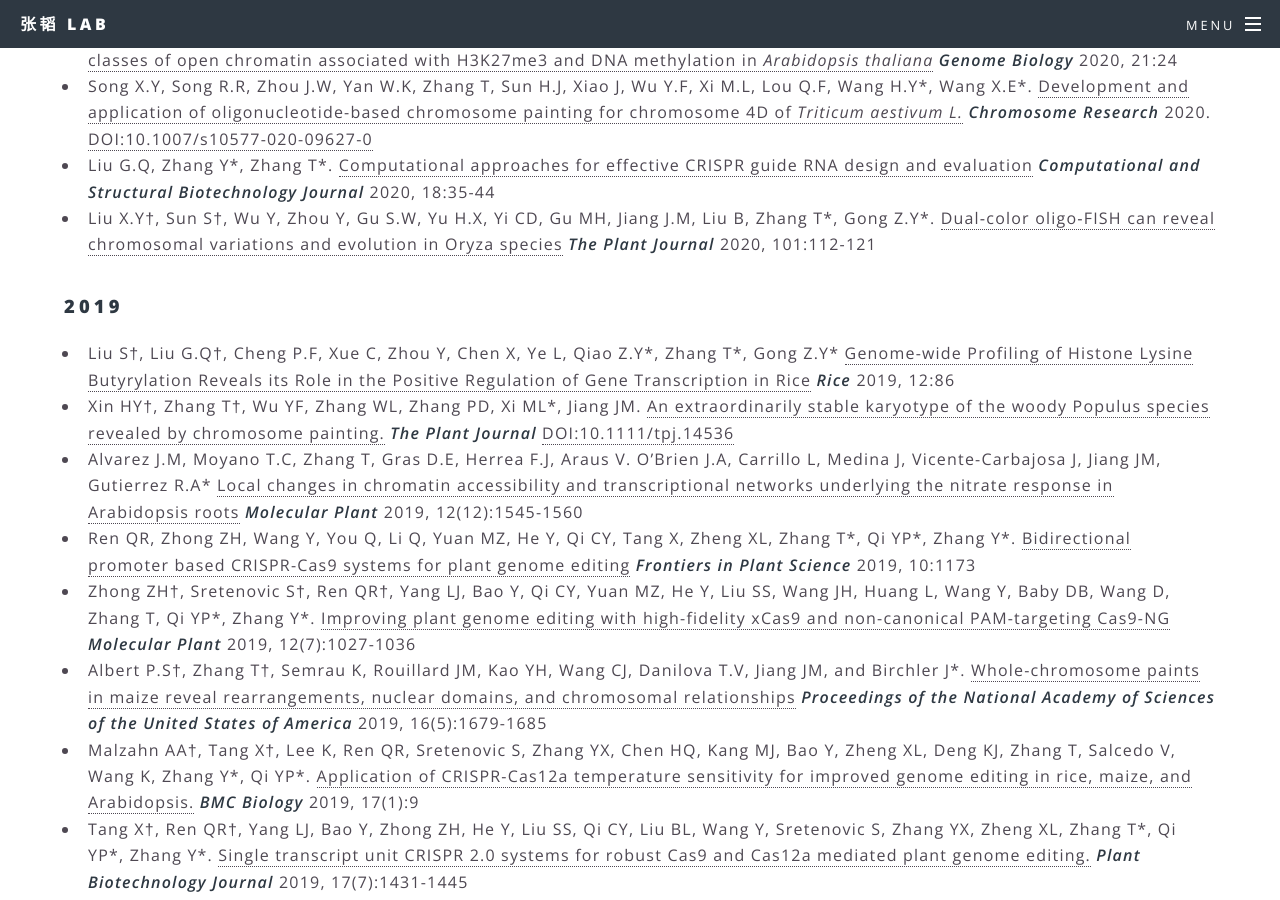
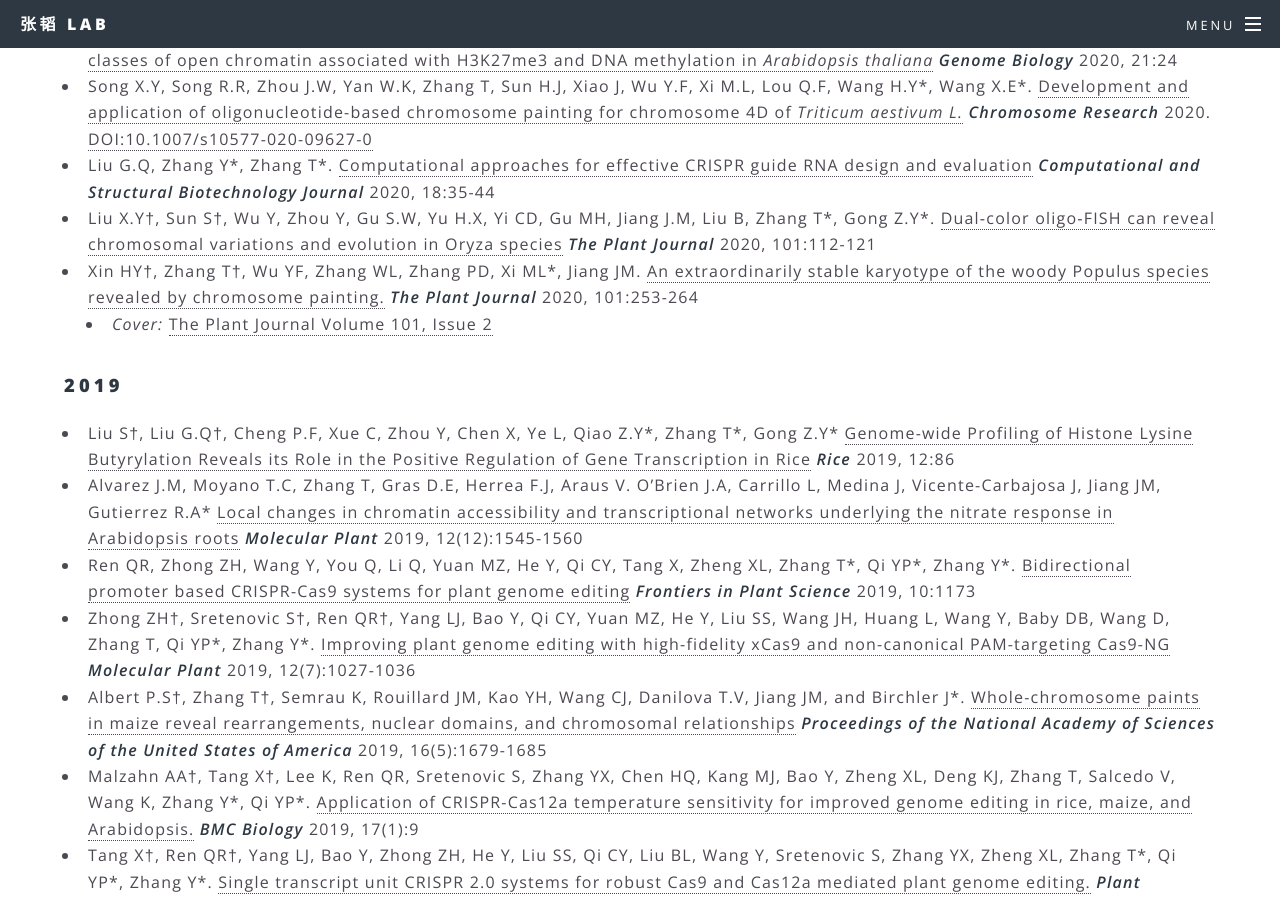
Before and after one commit to zhangtaolab/zhangtaolab.github.io, a Jekyll site: the page built from _pages/publication.md, in a window 1280 px wide and 900 px high, scrolled down 345 px. Built offline with Jekyll 4.4.1, drawn with Linux system fonts in a browser that asks for light colours.

Commit message:
add cover

```diff
--- a/_pages/publication.md
+++ b/_pages/publication.md
@@ -14,10 +14,12 @@ methylation in _Arabidopsis thaliana_](https://genomebiology.biomedcentral.com/a
 - Song X.Y, Song R.R, Zhou J.W, Yan W.K, Zhang T, Sun H.J, Xiao J, Wu Y.F, Xi M.L, Lou Q.F, Wang H.Y\*, Wang X.E\*. [Development and application of oligonucleotide-based chromosome painting for chromosome 4D of _Triticum aestivum L._](https://link.springer.com/article/10.1007/s10577-020-09627-0) _**Chromosome Research**_ 2020. [DOI:10.1007/s10577-020-09627-0](https://doi.org/10.1007/s10577-020-09627-0)
 - Liu G.Q, Zhang Y\*, Zhang T\*. [Computational approaches for effective CRISPR guide RNA design and evaluation](https://www.sciencedirect.com/science/article/pii/S2001037019303551?via%3Dihub) _**Computational and Structural Biotechnology Journal**_ 2020, 18:35-44
 - Liu X.Y†, Sun S†, Wu Y, Zhou Y, Gu S.W, Yu H.X, Yi CD, Gu MH, Jiang J.M, Liu B, Zhang T\*, Gong Z.Y\*. [Dual‐color oligo‐FISH can reveal chromosomal variations and evolution in Oryza species](https://onlinelibrary.wiley.com/doi/abs/10.1111/tpj.14522) _**The Plant Journal**_ 2020, 101:112-121
+- Xin HY†, Zhang T†, Wu YF, Zhang WL, Zhang PD, Xi ML\*, Jiang JM. [An extraordinarily stable karyotype of the woody Populus species revealed by chromosome painting.](https://onlinelibrary.wiley.com/doi/epdf/10.1111/tpj.14536) _**The Plant Journal**_ 2020, 101:253-264
+  - _Cover:_ [The Plant Journal Volume 101, Issue 2](/pdf/2020/2020_The_Plant_Journal_cover.pdf)
+
 
 ### 2019
 - Liu S†, Liu G.Q†, Cheng P.F, Xue C, Zhou Y, Chen X, Ye L, Qiao Z.Y\*, Zhang T\*, Gong Z.Y\* [Genome-wide Profiling of Histone Lysine Butyrylation Reveals its Role in the Positive Regulation of Gene Transcription in Rice](https://thericejournal.springeropen.com/articles/10.1186/s12284-019-0342-6) _**Rice**_ 2019, 12:86
-- Xin HY†, Zhang T†, Wu YF, Zhang WL, Zhang PD, Xi ML\*, Jiang JM. [An extraordinarily stable karyotype of the woody Populus species revealed by chromosome painting.](https://onlinelibrary.wiley.com/doi/abs/10.1111/tpj.14536) _**The Plant Journal**_ [DOI:10.1111/tpj.14536](https://doi.org/10.1111/tpj.14536)
 - Alvarez J.M, Moyano T.C, Zhang T, Gras D.E, Herrea F.J, Araus V. O'Brien J.A, Carrillo L, Medina J, Vicente-Carbajosa J, Jiang JM, Gutierrez R.A\* [Local changes in chromatin accessibility and transcriptional networks underlying the nitrate response in Arabidopsis roots](https://www.sciencedirect.com/science/article/abs/pii/S1674205219302916) _**Molecular Plant**_ 2019, 12(12):1545-1560
 - Ren QR, Zhong ZH, Wang Y, You Q, Li Q, Yuan MZ, He Y, Qi CY, Tang X, Zheng XL, Zhang T\*, Qi YP\*, Zhang Y\*. [Bidirectional promoter based CRISPR-Cas9 systems for
 plant genome editing](https://www.frontiersin.org/articles/10.3389/fpls.2019.01173/) _**Frontiers in Plant Science**_ 2019, 10:1173
```
Also changed, not shown: 1 other file.
